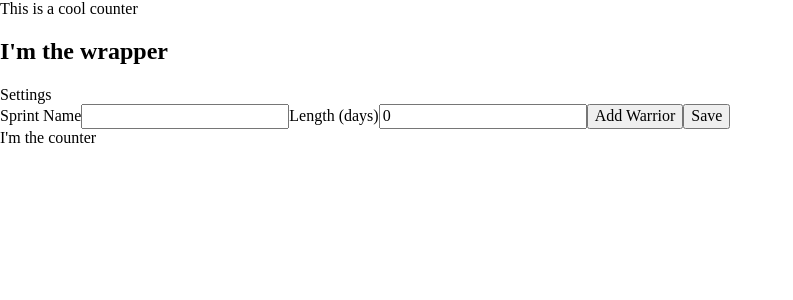
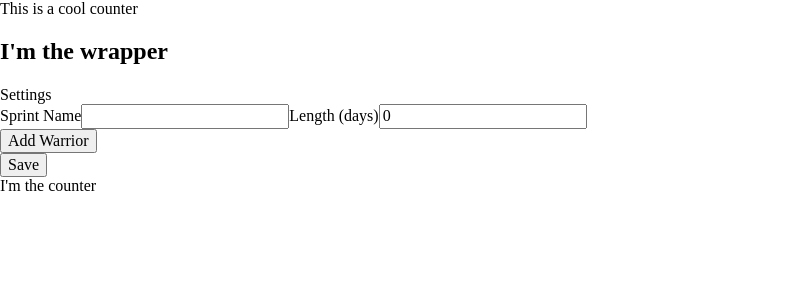
Before and after one commit to aln447/sprint-counter, a React (Create React App) app: page / in a window 1280 px wide. Shown: the top 300 px of the page, without its empty margins (0-793 px from the left). Built offline with nearby package versions, Linux system fonts and the light colour scheme.

Commit message:
Wrap the warriors within a new div

```diff
--- a/src/components/Settings.tsx
+++ b/src/components/Settings.tsx
@@ -47,8 +47,10 @@ export const Settings = (props: SettingsProps) => {
                 Length (days)
                 <NumberInput name='sprint.length' register={register} />
             </label>
-            {fields.map((field, index) => <WarriorForm key={field.id} index={index} register={register} />)}
-            <button onClick={() => append(emptyWarrior)}>Add Warrior</button>
+            <div className="warriors">
+                {fields.map((field, index) => <WarriorForm key={field.id} index={index} register={register} />)}
+                <button onClick={() => append(emptyWarrior)}>Add Warrior</button>
+            </div>
             <button type="submit">Save</button>
         </form>
     </div>
```
